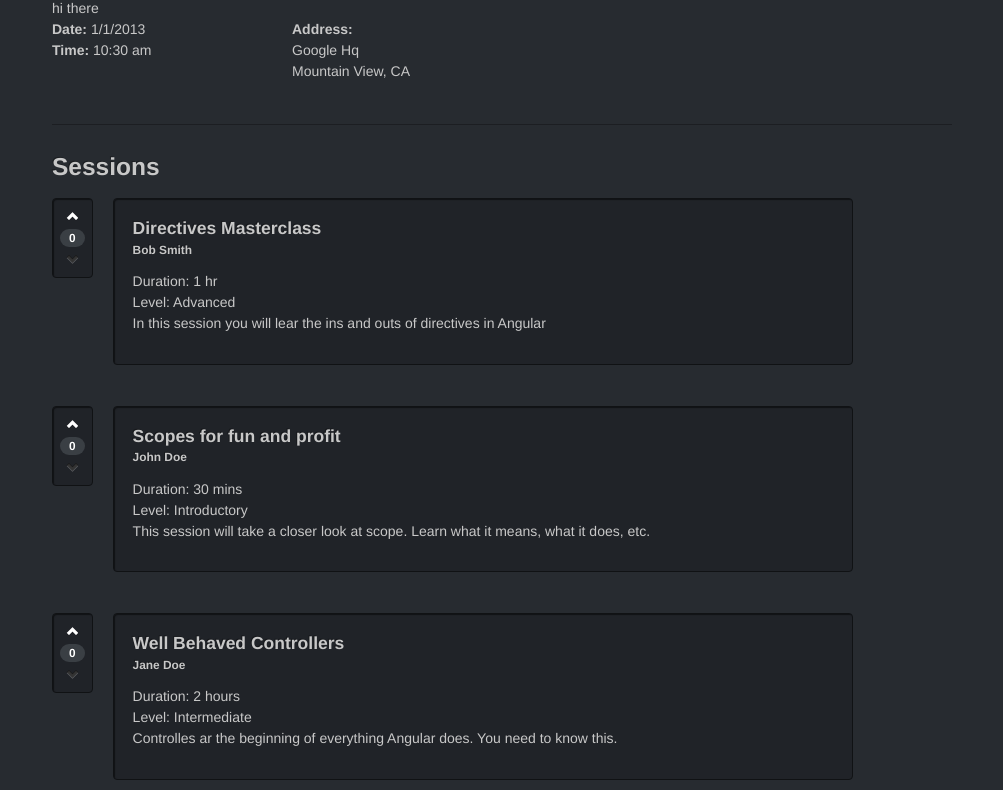
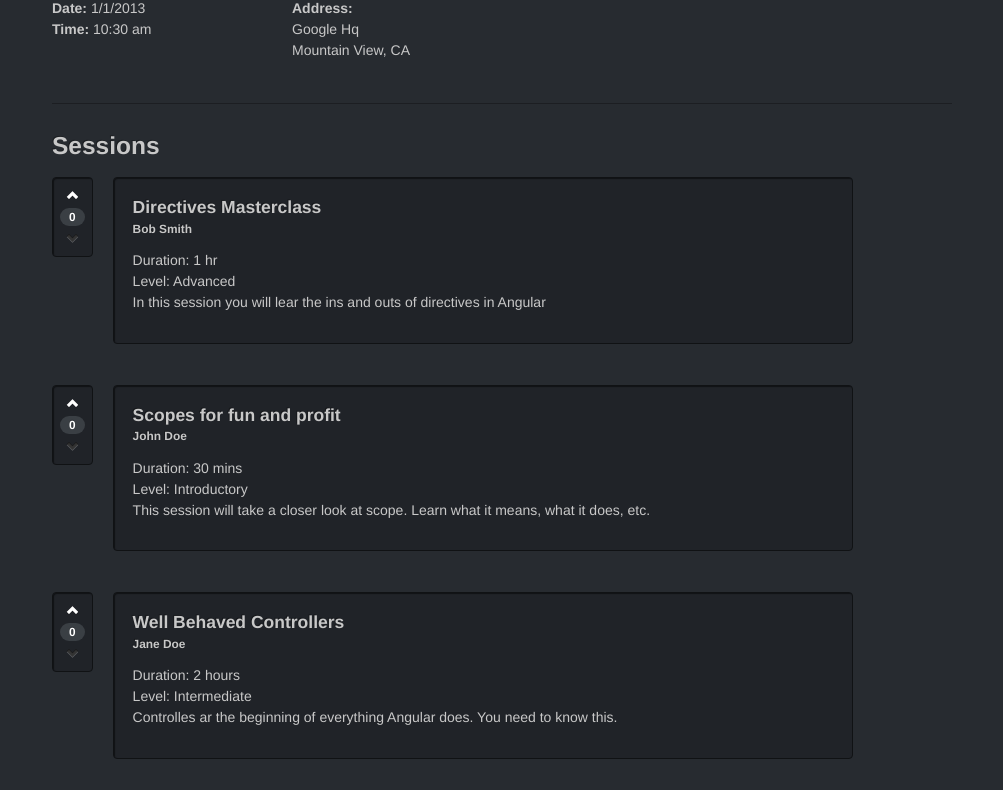
Before and after one commit to IsYet1/AngularFundamentals, a website: page DemoApp/app/EventDetails.html in a window 1280 px wide. Shown: the part 361-1151 px from the top of the page, without its empty margins (138-1141 px from the left). Drawn offline with Linux system fonts and the light colour scheme.

Commit message:
Comment out the ng-bind example.

```diff
--- a/DemoApp/app/EventDetails.html
+++ b/DemoApp/app/EventDetails.html
@@ -34,7 +34,9 @@
             </div>
         </div>
 
-        <div ng-bind-html="snippet">some title</div>
+        <!--
+            <div ng-bind-html="snippet">some title that will not display</div>
+        -->
 
         <div class="row">
             <div class="span3">
```
